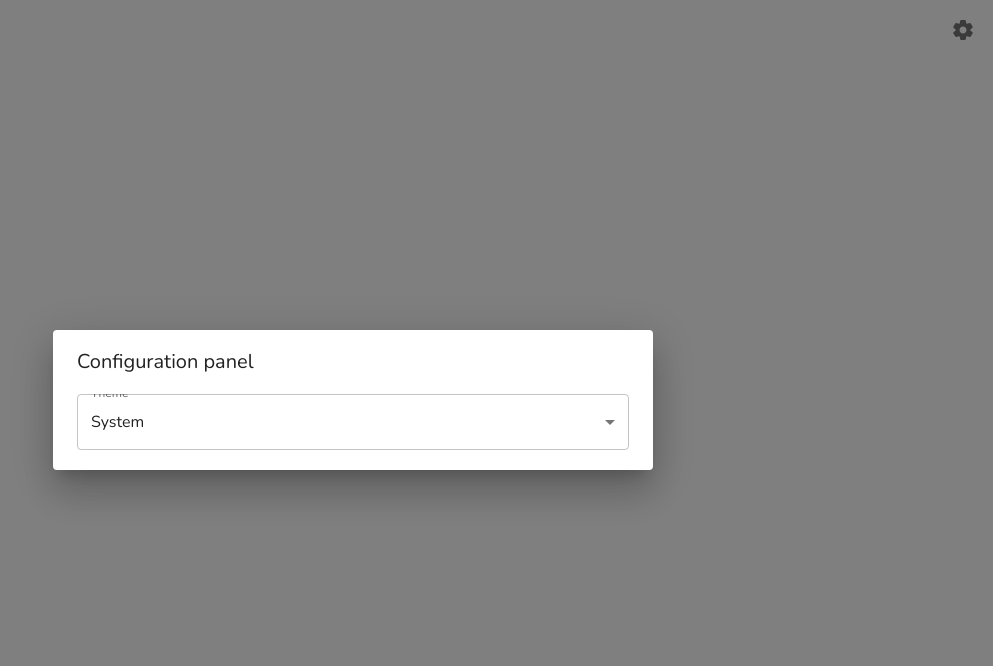
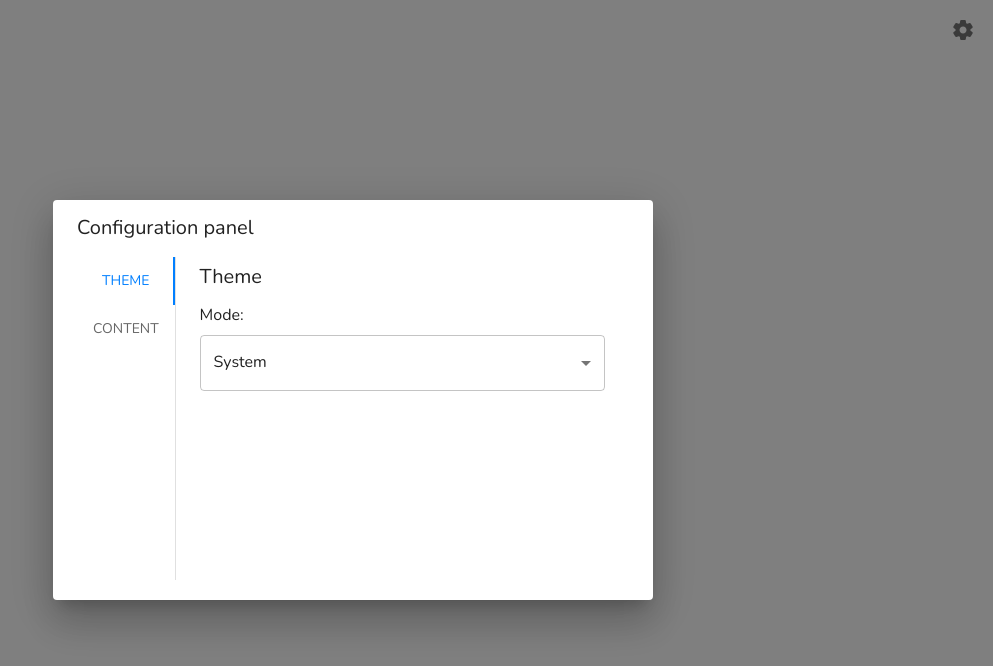
Before and after one commit to Matthieu7140/mv-portfolio, a React (Vite) app: page / in a window 1280 px wide. Both pictures are taken after a click on the button 1250 px from the left and 30 px from the top of the page. Shown: the top 666 px of the page, without its empty margins (287-1280 px from the left). Built offline with nearby package versions, Linux system fonts and the light colour scheme; a web font is replaced by a local one.

Commit message:
Better UI for ConfigPanel as well as preparing a new tab

```diff
--- a/src/App.tsx
+++ b/src/App.tsx
@@ -1,6 +1,6 @@
 import { Box, Link, Stack, Typography } from "@mui/material";
 import React, { useEffect } from "react";
-import ConfigPanel from "./components/ConfigPanel";
+import ConfigPanel from "./components/ConfigPanel/ConfigPanel";
 import { useTitle } from "./contexts/TitleContext";
 
 export default function Index() {
--- a/src/components/ConfigPanel.tsx
+++ b/src/components/ConfigPanel/ConfigPanel.tsx
@@ -1,19 +1,12 @@
 import SettingsRounded from "@mui/icons-material/SettingsRounded";
-import {
-  FormControl,
-  IconButton,
-  InputLabel,
-  MenuItem,
-  Select,
-  SelectChangeEvent,
-} from "@mui/material";
+import { IconButton, Typography } from "@mui/material";
 import Dialog from "@mui/material/Dialog";
 import DialogContent from "@mui/material/DialogContent";
 import DialogTitle from "@mui/material/DialogTitle";
 import Paper, { PaperProps } from "@mui/material/Paper";
 import * as React from "react";
 import Draggable from "react-draggable";
-import { useTheme } from "../contexts/ThemeContext";
+import Tabs from "./Tabs";
 
 function PaperComponent(props: PaperProps) {
   const nodeRef = React.useRef(null);
@@ -28,7 +21,8 @@ function PaperComponent(props: PaperProps) {
         ref={nodeRef}
         {...props}
         sx={{
-          width: "50vw",
+          width: { xs: "300px", md: "600px", lg: "800px" },
+          height: { xs: "300px", lg: "400px" },
         }}
       />
     </Draggable>
@@ -37,18 +31,12 @@ function PaperComponent(props: PaperProps) {
 
 export default function ConfigPanel() {
   const [open, setOpen] = React.useState(false);
-  const { theme, setTheme } = useTheme();
 
   const handleClickOpen = () => {
     setOpen(true);
   };
   const handleClose = () => {
     setOpen(false);
-  };
-
-  // Theme zone
-  const handleThemeChange = (e: SelectChangeEvent<string>) => {
-    setTheme(e.target.value);
   };
 
   return (
@@ -63,17 +51,12 @@ export default function ConfigPanel() {
         aria-labelledby="draggable-dialog-title"
       >
         <DialogTitle style={{ cursor: "move" }} id="draggable-dialog-title">
-          Configuration panel
+          <Typography variant="h4" component="p">
+            Configuration panel
+          </Typography>
         </DialogTitle>
         <DialogContent>
-          <FormControl fullWidth>
-            <InputLabel>Theme</InputLabel>
-            <Select value={theme} onChange={handleThemeChange}>
-              <MenuItem value="system">System</MenuItem>
-              <MenuItem value="light">Light</MenuItem>
-              <MenuItem value="dark">Dark</MenuItem>
-            </Select>
-          </FormControl>
+          <Tabs />
         </DialogContent>
       </Dialog>
     </React.Fragment>
--- /dev/null
+++ b/src/components/ConfigPanel/Tabs.tsx
@@ -0,0 +1,114 @@
+import {
+  FormControl,
+  MenuItem,
+  Select,
+  SelectChangeEvent,
+  Stack,
+  Typography,
+} from "@mui/material";
+import Box from "@mui/material/Box";
+import Tab from "@mui/material/Tab";
+import Tabs from "@mui/material/Tabs";
+import * as React from "react";
+import { useTheme } from "../../contexts/ThemeContext";
+
+interface TabPanelProps {
+  children?: React.ReactNode;
+  title: string;
+  index: number;
+  value: number;
+}
+function TabPanel(props: TabPanelProps) {
+  const { children, title, value, index, ...other } = props;
+
+  return (
+    <Box
+      role="tabpanel"
+      hidden={value !== index}
+      id={`vertical-tabpanel-${index}`}
+      aria-labelledby={`vertical-tab-${index}`}
+      width="100%"
+      sx={{
+        overflowY: "scroll",
+      }}
+      {...other}
+    >
+      {value === index && (
+        <Stack
+          direction="column"
+          spacing={2}
+          sx={{ pt: 1, pr: 3, pb: 3, pl: 3 }}
+        >
+          <Typography variant="h4">{title}</Typography>
+          <FormControl>
+            <Stack direction="column" spacing={2}>
+              {children}
+            </Stack>
+          </FormControl>
+        </Stack>
+      )}
+    </Box>
+  );
+}
+
+interface ConfigFormElementProps {
+  children?: React.ReactNode;
+  title: string;
+}
+function ConfigFormElement(props: ConfigFormElementProps) {
+  const { children, title, ...other } = props;
+
+  return (
+    <Stack direction="column" spacing={1} {...other}>
+      <Typography variant="h5">{title}</Typography>
+      {children}
+    </Stack>
+  );
+}
+
+function a11yProps(index: number) {
+  return {
+    id: `vertical-tab-${index}`,
+    "aria-controls": `vertical-tabpanel-${index}`,
+  };
+}
+
+export default function VerticalTabs() {
+  const [value, setValue] = React.useState(0);
+  const { theme, setTheme } = useTheme();
+
+  const handleChange = (_event: React.SyntheticEvent, newValue: number) => {
+    setValue(newValue);
+  };
+
+  const handleThemeChange = (e: SelectChangeEvent<string>) => {
+    setTheme(e.target.value);
+  };
+
+  return (
+    <Stack direction="row" width="100%" height="100%">
+      <Tabs
+        orientation="vertical"
+        variant="scrollable"
+        value={value}
+        onChange={handleChange}
+        sx={{ borderRight: 1, borderColor: "divider", minWidth: "fit-content" }}
+      >
+        <Tab label="Theme" {...a11yProps(0)} />
+        <Tab label="Content" {...a11yProps(1)} />
+      </Tabs>
+      <TabPanel title="Theme" value={value} index={0}>
+        <ConfigFormElement title="Mode:">
+          <Select value={theme} onChange={handleThemeChange}>
+            <MenuItem value="system">System</MenuItem>
+            <MenuItem value="light">Light</MenuItem>
+            <MenuItem value="dark">Dark</MenuItem>
+          </Select>
+        </ConfigFormElement>
+      </TabPanel>
+      <TabPanel title="Content" value={value} index={1}>
+        Coming soon...
+      </TabPanel>
+    </Stack>
+  );
+}
--- a/src/theme.ts
+++ b/src/theme.ts
@@ -13,8 +13,17 @@ const global = {
       fontFamily: "DelaGothicOne",
       fontSize: 48,
     },
+    h2: {
+      fontSize: 40,
+    },
     h3: {
       fontSize: 30,
+    },
+    h4: {
+      fontSize: 20,
+    },
+    h5: {
+      fontSize: 16,
     },
     subtitle1: {
       fontFamily: "Marcellus",
```
